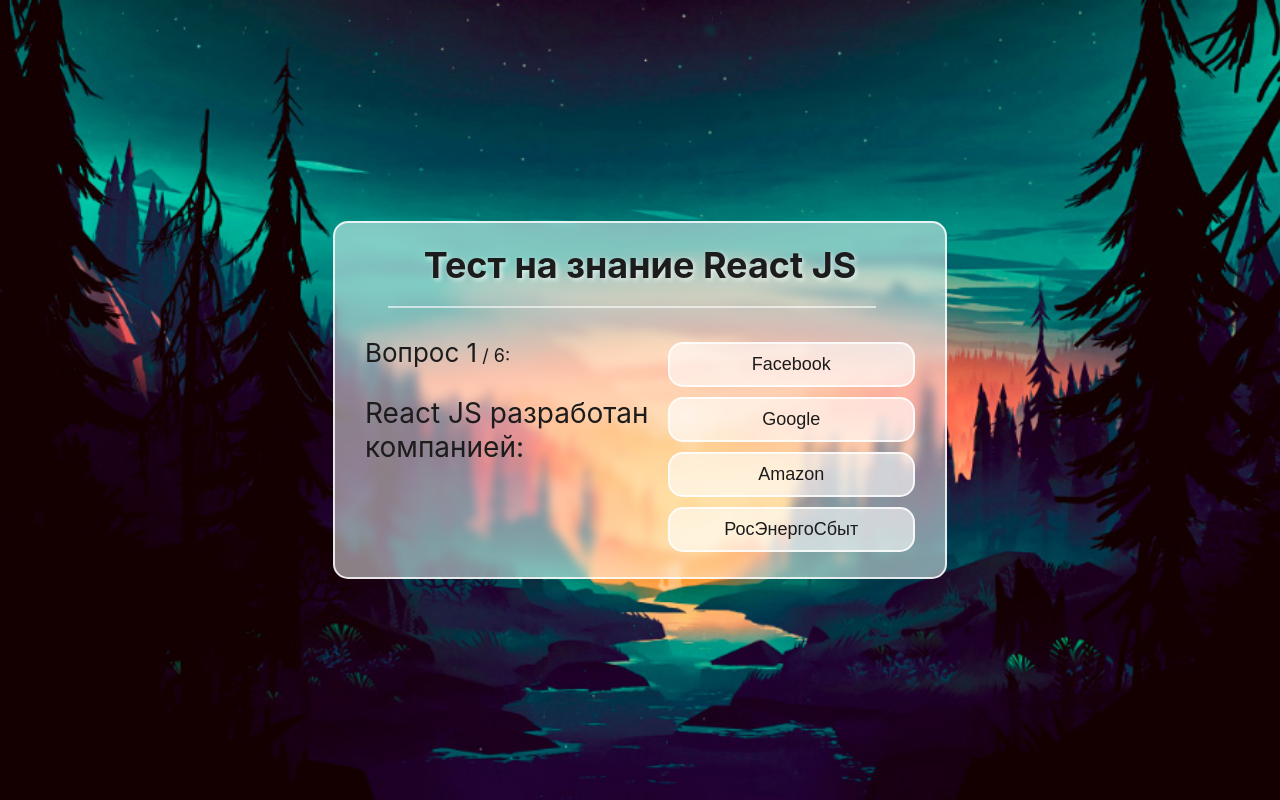
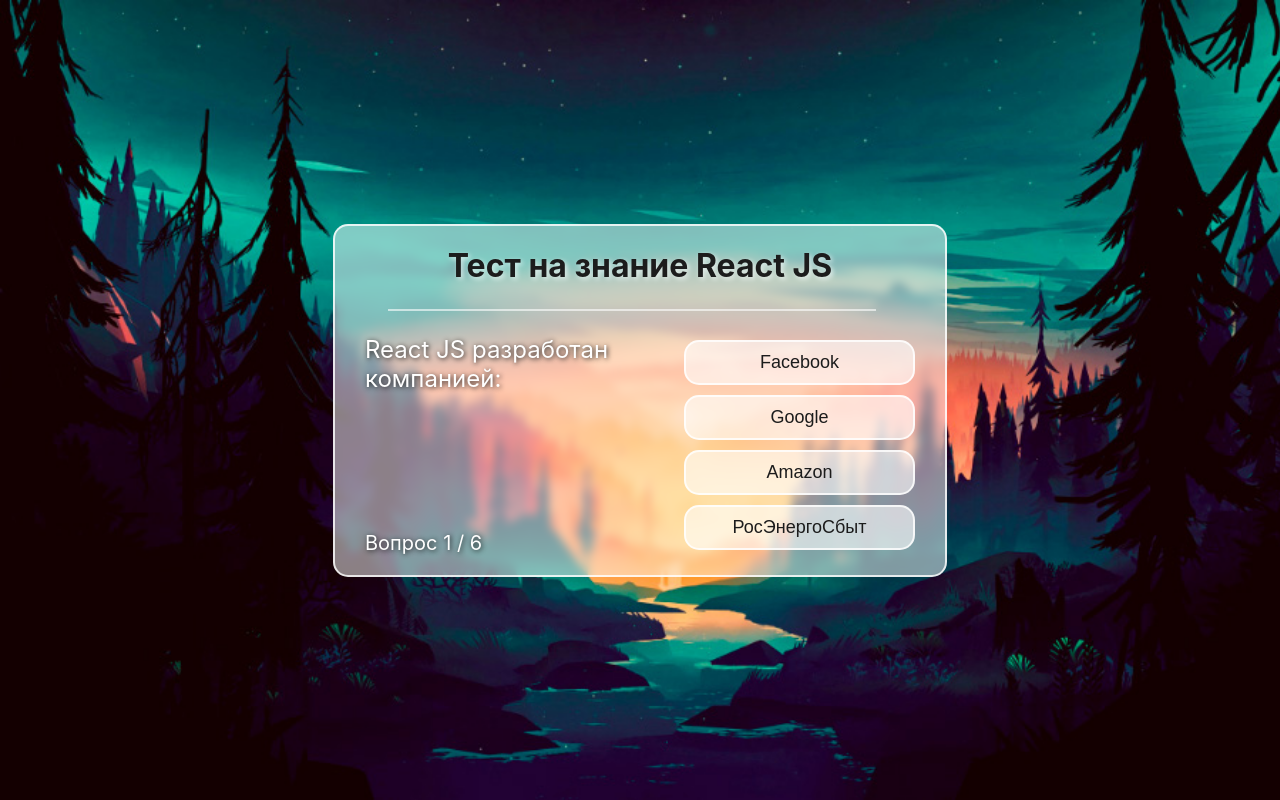
Before and after one commit to AndreyKhailov/quiz-react, a React (Create React App) app: page / in a window 1280 px wide. Built offline with nearby package versions, Linux system fonts and the light colour scheme.

Commit message:
[style]: Скорректированны стили и порядок расположения текста вопроса и его номера в main компоненте

```diff
--- a/src/App.css
+++ b/src/App.css
@@ -9,6 +9,6 @@
   display: flex;
   align-items: center;
   justify-content: center;
-  font-size: calc(10px + 1vmin);
+  font-size: calc(8px + 1vmin);
   color: #1c1c1c;
   }
--- a/src/component/main/main.jsx
+++ b/src/component/main/main.jsx
@@ -30,8 +30,8 @@
         <main className={s.main}>
           <h1 className={s.main__title}>Тест на знание React JS</h1>
           <section className={s.question}>
-            <span className={s.question__num}>Вопрос {currentQuestion + 1}</span> / {questionsBase.length}:
             <p className={s.question__text}>{ questionsBase[currentQuestion].questionText }</p>
+            <span className={s.question__num}>Вопрос {currentQuestion + 1} / {questionsBase.length}</span>
           </section>
           <section className={s.answer__options}>
             {
--- a/src/component/main/main.module.css
+++ b/src/component/main/main.module.css
@@ -9,8 +9,9 @@
   width: 550px;
   min-height: 200px;
   display: grid;
-  grid-template-columns: 55% 45%;
+  grid-template-columns: 55% 42%;
   grid-template-rows: auto;
+  column-gap: 3%;
   grid-template-areas:
     'title title'
     'question answers'
@@ -35,6 +36,9 @@
 
 .question {
   grid-area: question;
+  display: flex;
+  flex-direction: column;
+  justify-content: space-between;
 }
 
 .answer__options {
@@ -43,12 +47,19 @@
   flex-direction: column;
 }
 
+.question__num,
+.question__text {
+  color: rgb(255,255,255);
+  text-shadow: 1px 1px 5px #1c1c1c;
+}
+
 .question__num {
-  font-size: calc(18px + 1vmin);
+  font-size: calc(12px + 1vmin);
 }
 
 .question__text {
-  font-size: calc(20px + 1vmin);
+  margin: 0;
+  font-size: calc(16px + 1vmin);
 }
 
 .answer__btn {
```
